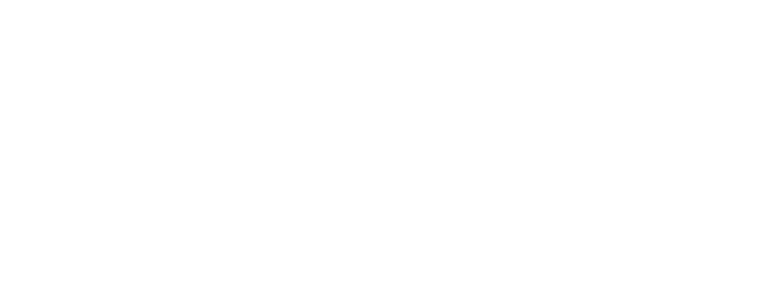
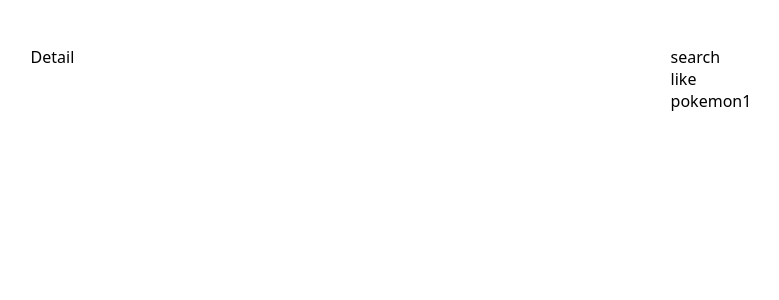
Before and after one commit to kimgunho/pokemons-dictionary, a React (Create React App) app: page / in a window 1280 px wide. Shown: the top 300 px of the page, without its empty margins (15-794 px from the left). Built offline with nearby package versions, Linux system fonts and the light colour scheme.

Commit message:
컴포넌트 구성

```diff
--- a/src/App.js
+++ b/src/App.js
@@ -1,7 +1,30 @@
 import React from 'react'
+import styled from 'styled-components'
+import GlobalStyle from './shared/styles/reset'
+import Detail from './pages/detail/detail'
+import List from './pages/list'
+
+const Container = styled.div`
+  display: flex;
+  width: 100%;
+  max-width: 1280px;
+  > div {
+    width: 50%;
+    padding: 20px;
+    margin: 2%;
+  }
+`
 
 function App() {
-  return <div className="App"></div>
+  return (
+    <>
+      <GlobalStyle />
+      <Container className="App">
+        <Detail />
+        <List />
+      </Container>
+    </>
+  )
 }
 
 export default App
--- /dev/null
+++ b/src/pages/detail/detail.js
@@ -0,0 +1,7 @@
+import React from 'react'
+
+function Detail() {
+  return <div>Detail</div>
+}
+
+export default Detail
--- /dev/null
+++ b/src/pages/list/index.js
@@ -0,0 +1,14 @@
+import React from 'react'
+import Search from './search'
+import Pokemons from './pokemons'
+
+function List() {
+  return (
+    <div>
+      <Search />
+      <Pokemons />
+    </div>
+  )
+}
+
+export default List
--- /dev/null
+++ b/src/pages/list/like.js
@@ -0,0 +1,7 @@
+import React from 'react'
+
+function Like() {
+  return <div>like</div>
+}
+
+export default Like
--- /dev/null
+++ b/src/pages/list/pokemons.js
@@ -0,0 +1,13 @@
+import React from 'react'
+
+function Pokemons() {
+  return (
+    <>
+      <ul className="pokemons">
+        <li>pokemon1</li>
+      </ul>
+    </>
+  )
+}
+
+export default Pokemons
--- /dev/null
+++ b/src/pages/list/search.js
@@ -0,0 +1,13 @@
+import React from 'react'
+import Like from './like'
+
+function Search() {
+  return (
+    <div>
+      search
+      <Like />
+    </div>
+  )
+}
+
+export default Search
--- /dev/null
+++ b/src/shared/styles/reset.js
@@ -0,0 +1,15 @@
+import { createGlobalStyle } from 'styled-components'
+
+const GlobalStyle = createGlobalStyle`
+    body{
+        /* @import url('https://fonts.googleapis.com/css2?family=Noto+Sans:ital,wght@0,400;0,700;1,400&display=swap'); */
+        padding:0;
+        margin:0;
+        font-family: 'Noto Sans', sans-serif;
+    }
+    h1,h2,h3,h4,h5,h6{margin:0;}
+    a{text-decoration:none;color:#000;}
+    ul{list-style:none;padding:0;margin:0;}
+`
+
+export default GlobalStyle
```
Also changed, not shown: package.json (+4 -3 lines), src/pages/list/fetchPokemons.js (added), 1 other file (tests, documents, lock files or other folders).
